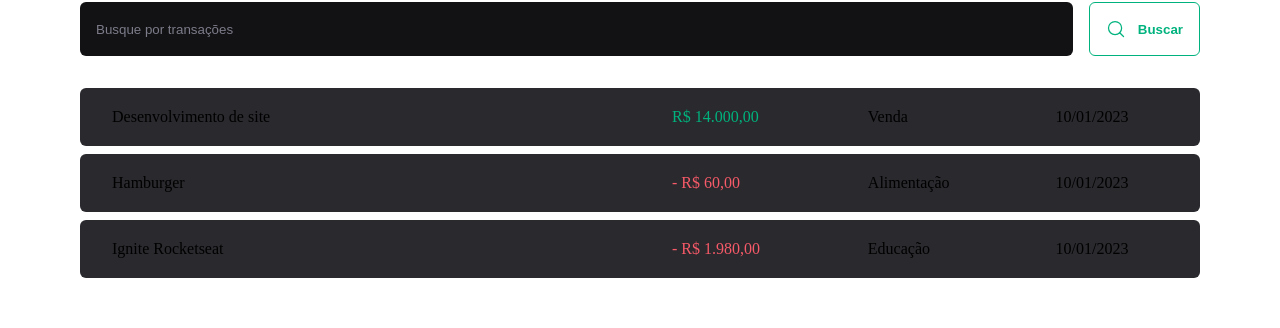
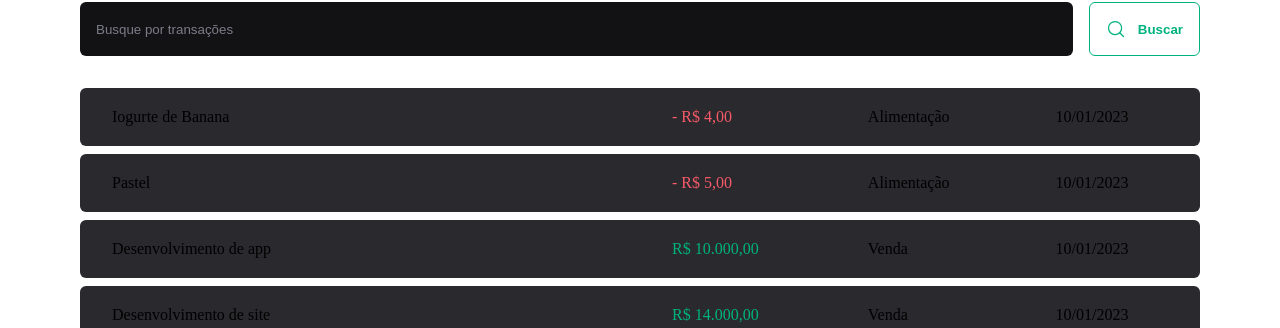
Before and after one commit to legeannd/dt-money, a React app: page / in a window 1280 px wide. Shown: the part 349-677 px from the top of the page. Built offline with nearby package versions, Linux system fonts and the light colour scheme; data requests are answered from the project's data file; the HTML template or start-up script is replaced by a standard one.

Commit message:
feat: create new transaction from api

```diff
--- a/server.json
+++ b/server.json
@@ -22,7 +22,31 @@
       "type": "outcome",
       "category": "Educação",
       "price": 1980,
-      "createdAt": "2023-01-10T19:09:26.208Z"
+      "createdAt": "2023-01-10T10:09:26.208Z"
+    },
+    {
+      "description": "Desenvolvimento de app",
+      "category": "Venda",
+      "price": 10000,
+      "type": "income",
+      "createdAt": "2023-01-10T17:23:29.830Z",
+      "id": 4
+    },
+    {
+      "description": "Pastel",
+      "category": "Alimentação",
+      "price": 5,
+      "type": "outcome",
+      "createdAt": "2023-01-10T17:27:30.726Z",
+      "id": 5
+    },
+    {
+      "description": "Iogurte de Banana",
+      "category": "Alimentação",
+      "price": 4,
+      "type": "outcome",
+      "createdAt": "2023-01-10T17:35:37.410Z",
+      "id": 6
     }
   ]
 }
--- a/src/components/NewTransactionModal/index.tsx
+++ b/src/components/NewTransactionModal/index.tsx
@@ -4,6 +4,8 @@
 import * as z from 'zod';
 import { useForm, Controller } from 'react-hook-form';
 import { zodResolver } from '@hookform/resolvers/zod';
+import { useContext } from 'react';
+import { TransactionsContext } from '../../contexts/TransactionsContexts';
 
 const newTransactionFormSchema = z.object({
   description: z.string(),
@@ -15,13 +17,14 @@
 type NewTransactionFormInputs = z.infer<typeof newTransactionFormSchema>;
 
 export function NewTransactionModal() {
+  const { createTransaction } = useContext(TransactionsContext)
+
   const {
     control,
     register,
     handleSubmit,
-    formState: {
-      isSubmitting
-    }
+    formState: { isSubmitting },
+    reset
   } = useForm<NewTransactionFormInputs>({
     resolver: zodResolver(newTransactionFormSchema),
     defaultValues: {
@@ -30,9 +33,16 @@
   })
 
   async function handleCreateNewTransaction(data: NewTransactionFormInputs) {
-    await new Promise(resolve => setTimeout(resolve, 2000));
+    const { description, price, category, type } = data;
 
-    console.log(data);
+    createTransaction({
+      description,
+      price,
+      category,
+      type
+    })
+
+    reset();
   }
 
   return (
--- a/src/contexts/TransactionsContexts.tsx
+++ b/src/contexts/TransactionsContexts.tsx
@@ -10,9 +10,17 @@
   createdAt: string;
 }
 
+interface CreateTransactionInput {
+  description: string;
+  price: number;
+  category: string;
+  type: 'income' | 'outcome';
+}
+
 interface TransactionContextType {
   transactions: Transaction[];
-  fetchTransactions: (query?: string) => Promise<void>
+  fetchTransactions: (query?: string) => Promise<void>;
+  createTransaction: (data: CreateTransactionInput) => Promise<void>;
 }
 
 interface TransactionsProviderProps {
@@ -27,11 +35,27 @@
   async function fetchTransactions(query?: string) {
     const response = await api.get('transactions', {
       params: {
+        _sort: 'createdAt',
+        _order: 'desc',
         q: query,
       }
     })
 
     setTransactions(response.data)
+  }
+
+  async function createTransaction(data: CreateTransactionInput) {
+    const { description, price, category, type } = data;
+
+    const response = await api.post('transactions', {
+      description,
+      category,
+      price,
+      type,
+      createdAt: new Date(),
+    })
+
+    setTransactions(state => [response.data, ...state])
   }
 
   useEffect(() => {
@@ -41,7 +65,8 @@
   return (
     <TransactionsContext.Provider value={{
       transactions,
-      fetchTransactions
+      fetchTransactions,
+      createTransaction
     }}>
       {children}
     </TransactionsContext.Provider>
```
